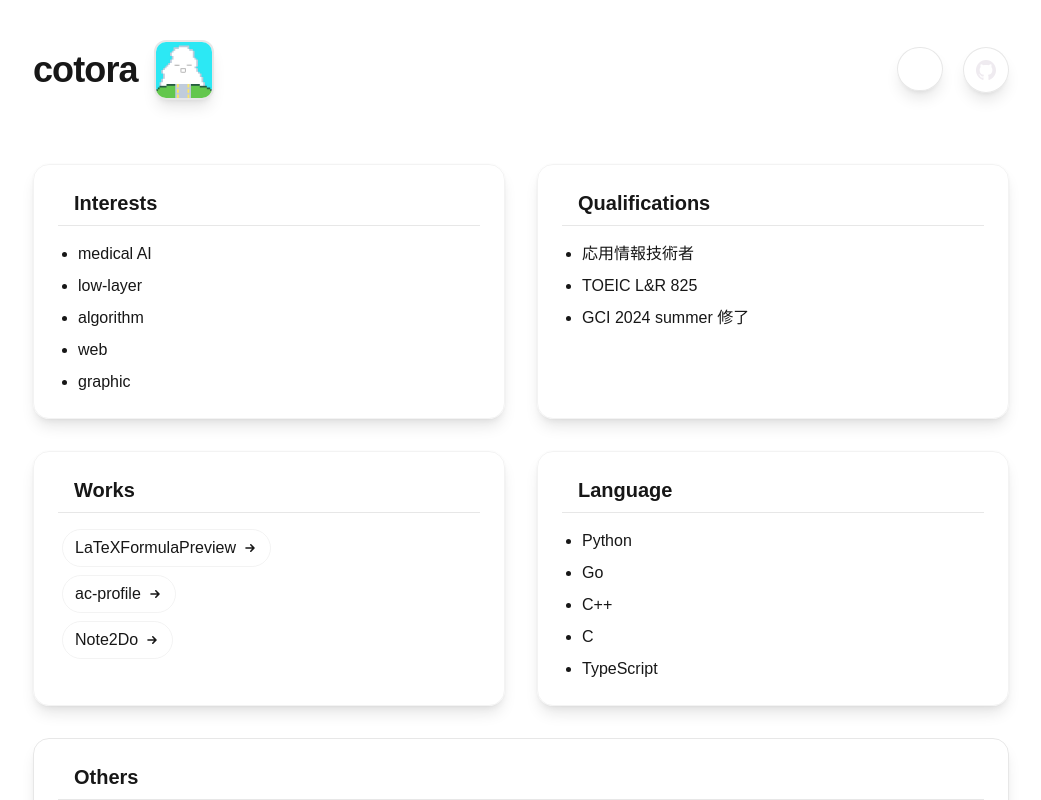
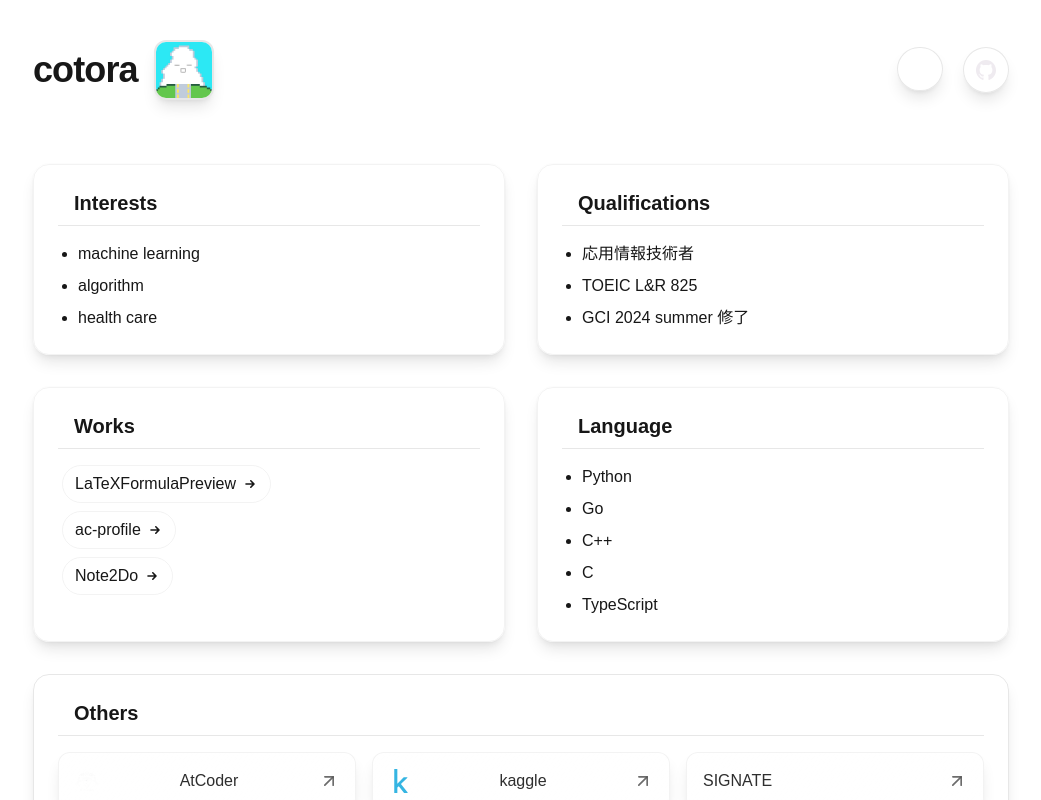
Before and after one commit to cotora/portfolio, a Next.js app: page / in a window 1280 px wide. Shown: the top 800 px of the page, without its empty margins (119-1160 px from the left). Built offline with nearby package versions, Linux system fonts and the light colour scheme.

Commit message:
feat: 興味のリストを更新

```diff
--- a/data/portfolioData.tsx
+++ b/data/portfolioData.tsx
@@ -4,7 +4,7 @@ import { WorkLinkItem } from '@/components/WorkLinkItem';
 export const sections: SectionProps[] = [
   {
     title: "Interests",
-    items: ["medical AI", "low-layer", "algorithm", "web", "graphic"],
+    items: ["machine learning", "algorithm", "health care"],
     delay: 0.4,
     color: "from-blue-500/20 to-indigo-500/20"
   },
```
